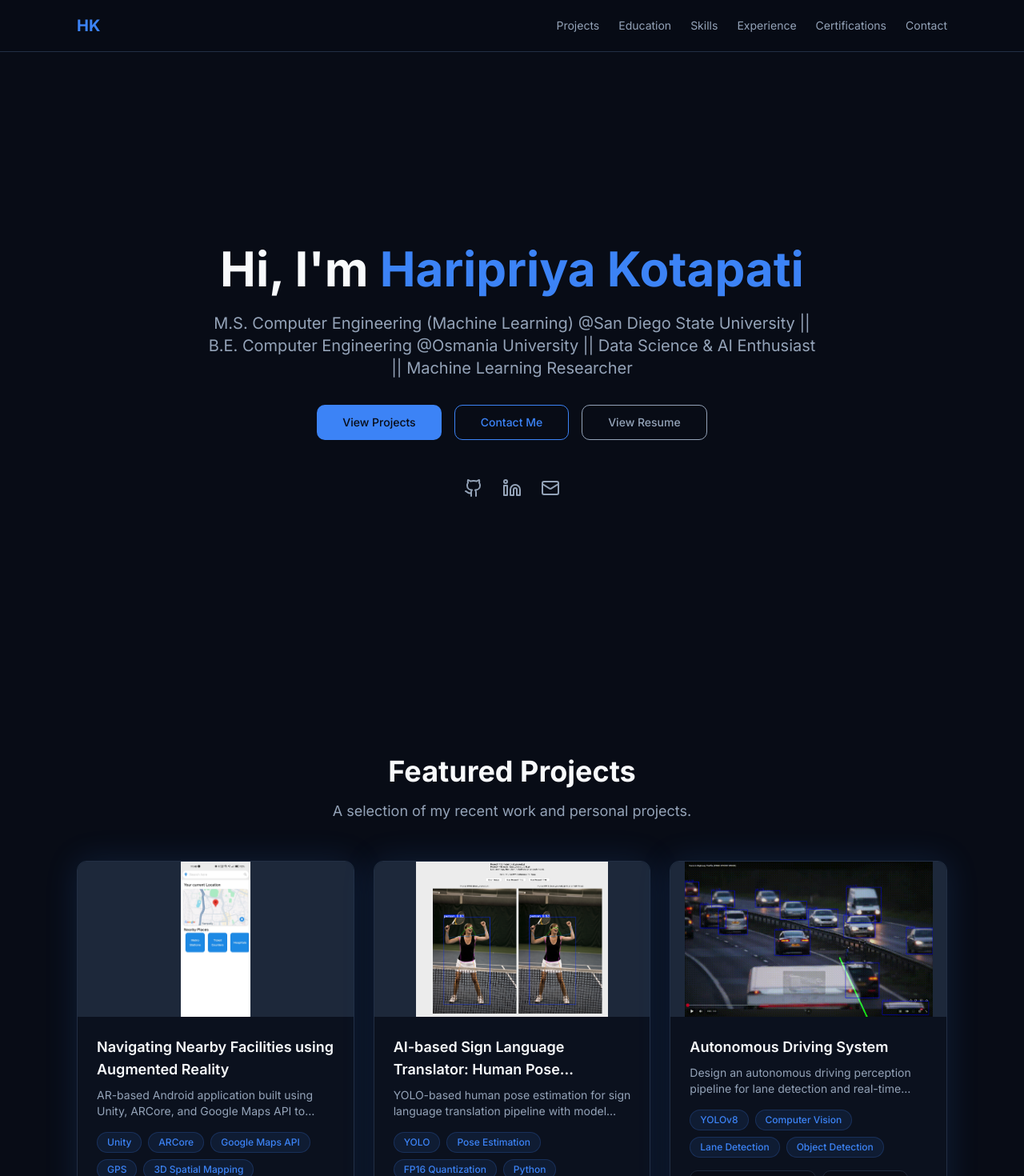
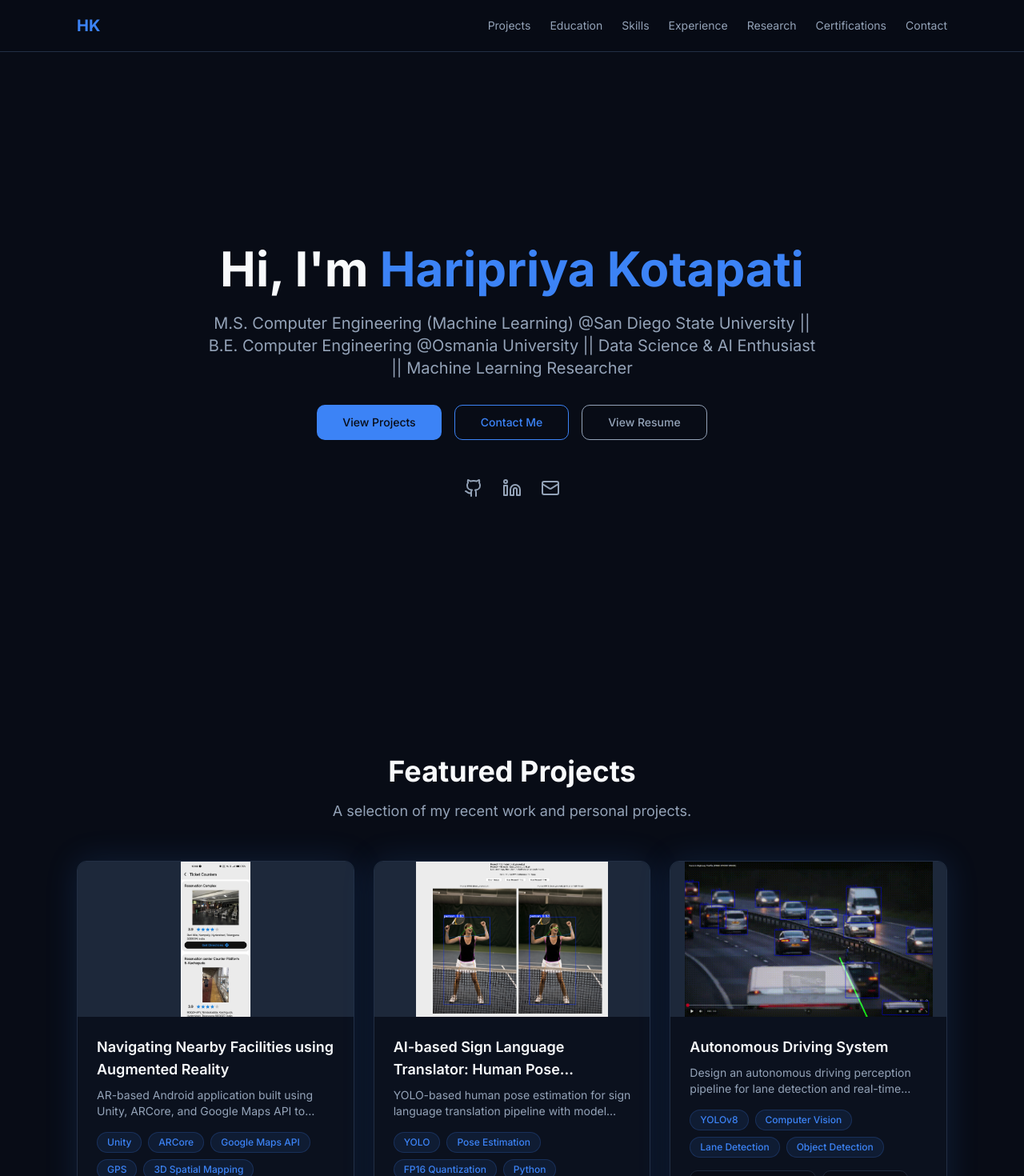
Before and after one commit to kotapatiharipriya/kotapatiharipriya.github.io, a React (Vite) app: page / in a window 1280 px wide. Shown: the top 1470 px of the page at 80% size. Built offline with nearby package versions, Linux system fonts and the light colour scheme; the HTML template or start-up script is replaced by a standard one.

Commit message:
Update education, certifications, and projects; add Research Work section and navbar link

```diff
--- a/src/components/Certifications.tsx
+++ b/src/components/Certifications.tsx
@@ -21,7 +21,7 @@ const certifications = [
     pdf: asset("documents/Azure.pdf"),
   },
   {
-    title: "Cyber Security",
+    title: "Cybersecurity",
     issuer: "Cisco Networking Academy",
     date: "May 2024",
     image: asset("cert-cybersecurity.png"),
@@ -42,11 +42,19 @@ const certifications = [
     pdf: asset("documents/Java.pdf"),
   },
   {
-    title: "PHP and MySQL Training",
+    title: "PHP & MySQL Training",
     issuer: "Spoken Tutorial Project, IIT Bombay",
     date: "June 2023",
     image: asset("cert-phpandsql.png"),
     pdf: asset("documents/PHPandSQL.pdf"),
+  },
+  {
+    title: "Microsoft Student Technical Training – Cloud Skills Challenge",
+    issuer: "Microsoft Student Technical Training",
+    date: "",
+    image: asset("cert-azure.png"),
+    pdf: "https://www.linkedin.com/posts/hari-priya-kotapati_training-activity-7172843516979609601-5pav?utm_source=share&utm_medium=member_desktop&rcm=ACoAAD25WbABTV8qyBOQqYobAPkE8q2PCbmiipg",
+    description: "Excited to share that I've successfully completed the Microsoft Student Technical Training Cloud Skills Challenge!",
   },
 ];
 
@@ -89,9 +97,12 @@ const Certifications = () => {
                   {cert.title}
                 </h3>
                 <p className="text-muted-foreground text-sm mb-2">{cert.issuer}</p>
+                {cert.description && (
+                  <p className="text-sm text-foreground mb-2">{cert.description}</p>
+                )}
                 <p className="flex items-center gap-1 text-sm text-muted-foreground mb-4">
                   <Calendar className="w-4 h-4" />
-                  Issued: {cert.date}
+                  {cert.date ? <>Issued: {cert.date}</> : "Issued: —"}
                 </p>
                 <Button variant="outline" size="sm" asChild>
                   <a href={cert.pdf} target="_blank" rel="noopener noreferrer">
--- a/src/components/Education.tsx
+++ b/src/components/Education.tsx
@@ -7,7 +7,7 @@ const educationData = [
     field: "Computer Engineering (Machine Learning)",
     institution: "San Diego State University",
     location: "San Diego, California, USA",
-    cgpa: "3.54/4.0",
+    // Master's CGPA intentionally omitted per profile update
     duration: "August 2025 - in progress",
   },
   {
@@ -15,7 +15,7 @@ const educationData = [
     field: "Computer Engineering",
     institution: "Osmania University",
     location: "Hyderabad, Telangana, India",
-    cgpa: "TBD",
+    cgpa: "3.54 / 4",
     duration: "November 2021 - April 2025",
   },
 ];
@@ -64,8 +64,12 @@ const Education = () => {
                       <MapPin className="w-4 h-4" />
                       {edu.location}
                     </span>
-                    <span className="hidden sm:inline">•</span>
-                    <span>CGPA: {edu.cgpa}</span>
+                    {edu.cgpa && (
+                      <>
+                        <span className="hidden sm:inline">•</span>
+                        <span>CGPA: {edu.cgpa}</span>
+                      </>
+                    )}
                   </div>
                 </div>
               </div>
--- a/src/components/Navbar.tsx
+++ b/src/components/Navbar.tsx
@@ -8,6 +8,7 @@ const navLinks = [
   { name: "Education", href: "#education" },
   { name: "Skills", href: "#skills" },
   { name: "Experience", href: "#experience" },
+  { name: "Research", href: "#research" },
   { name: "Certifications", href: "#certifications" },
   { name: "Contact", href: "#contact" },
 ];
--- a/src/components/Projects.tsx
+++ b/src/components/Projects.tsx
@@ -10,10 +10,12 @@ const projects = [
   {
     title: "Navigating Nearby Facilities using Augmented Reality",
     description: "AR-based Android application built using Unity, ARCore, and Google Maps API to visualize nearby facilities in real time through camera overlays.",
-    image: asset("outputs/Navigating Facilities/screen1.png"),
+    // Preview image updated to clearly show the outward green arrow as requested
+    image: asset("outputs/Navigating Facilities/screen11.png"),
     tags: ["Unity", "ARCore", "Google Maps API", "GPS", "3D Spatial Mapping"],
     github: "https://github.com/kotapatiharipriya/Navigating_nearby_facilities_using_Augmented_Reality",
     outputs: [
+      "outputs/Navigating Facilities/screen11.png",
       "outputs/Navigating Facilities/Algorithm.jpg",
       "outputs/Navigating Facilities/screen1.png",
       "outputs/Navigating Facilities/screen2.png",
@@ -25,7 +27,6 @@ const projects = [
       "outputs/Navigating Facilities/screen8.png",
       "outputs/Navigating Facilities/screen9.png",
       "outputs/Navigating Facilities/screen10.png",
-      "outputs/Navigating Facilities/screen11.png",
       "outputs/Navigating Facilities/screen12.png",
       "outputs/Navigating Facilities/screen13.png",
     ].map(asset),
--- a/src/pages/Index.tsx
+++ b/src/pages/Index.tsx
@@ -18,6 +18,27 @@ const Index = () => {
         <Education />
         <Skills />
         <Experience />
+
+        {/* Research Work section added per request */}
+        <section id="research" className="py-20 px-4">
+          <div className="section-container">
+            <div className="text-center mb-8">
+              <h2 className="section-title">Research Work</h2>
+              <p className="section-subtitle">Selected research activities and publications.</p>
+            </div>
+
+            <div className="max-w-3xl mx-auto">
+              <div className="bg-card rounded-lg p-6 border border-border card-hover">
+                <h3 className="text-lg font-semibold text-foreground mb-2">Research Topic</h3>
+                <p className="text-muted-foreground mb-4">Research on reinforcement learning for load-aware UAV Wi-Fi association and 3D positioning to improve throughput, fairness, and stability.</p>
+
+                <h3 className="text-lg font-semibold text-foreground mb-2">Publication</h3>
+                <p className="text-muted-foreground">Haripriya, Kotapati. Augmented Reality-Based Navigation for Nearby Facility Exploration: Enhancing Spatial Awareness and User Experience. International Journal of Creative Research Thoughts (IJCRT), 2025.</p>
+              </div>
+            </div>
+          </div>
+        </section>
+
         <Certifications />
         <Contact />
       </main>
```
